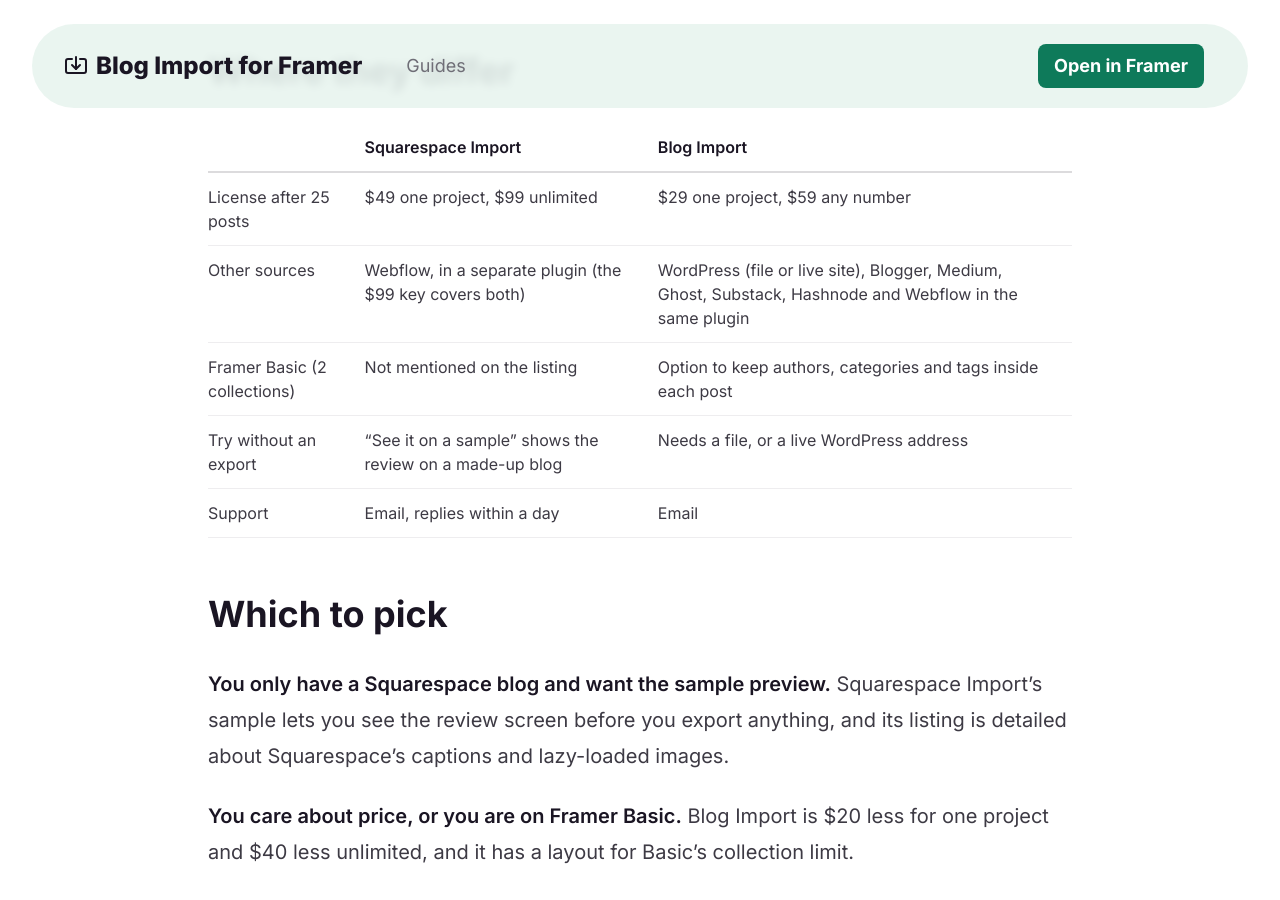
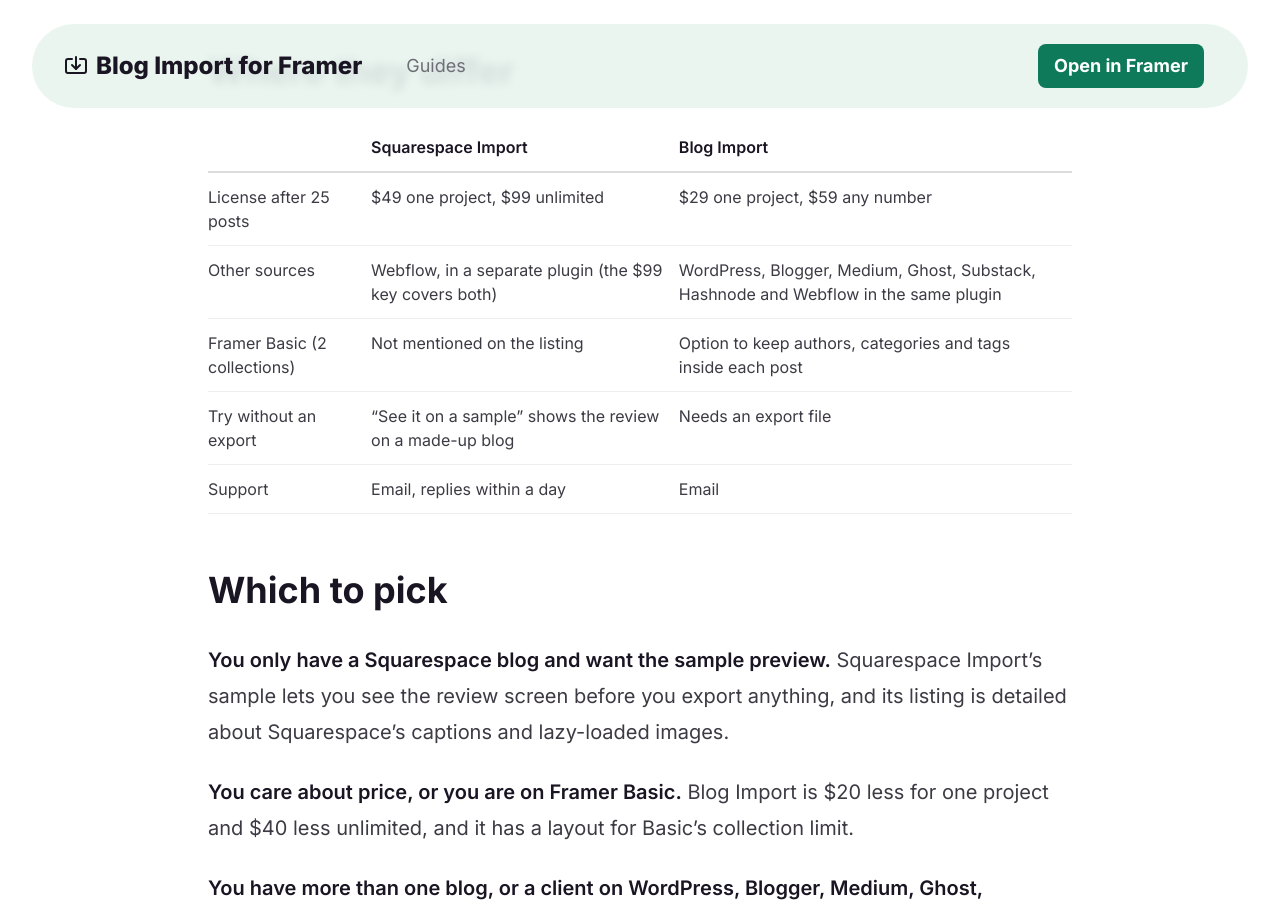
Before and after one commit to keyturnkit/keyturnkit.github.io, a Jekyll site: the page built from guides/squarespace-import-or-blog-import.md, in a window 1280 px wide and 900 px high, scrolled down 983 px. Built offline with Jekyll 4.4.1, drawn with Linux system fonts in a browser that asks for light colours.

Commit message:
Blog Import rc7: WordPress address reading removed, copy says export file only (publish when rc7 is approved, V584)

```diff
--- a/guides/squarespace-import-or-blog-import.md
+++ b/guides/squarespace-import-or-blog-import.md
@@ -20,9 +20,9 @@
 | | Squarespace Import | Blog Import |
 |---|---|---|
 | License after 25 posts | $49 one project, $99 unlimited | $29 one project, $59 any number |
-| Other sources | Webflow, in a separate plugin (the $99 key covers both) | WordPress (file or live site), Blogger, Medium, Ghost, Substack, Hashnode and Webflow in the same plugin |
+| Other sources | Webflow, in a separate plugin (the $99 key covers both) | WordPress, Blogger, Medium, Ghost, Substack, Hashnode and Webflow in the same plugin |
 | Framer Basic (2 collections) | Not mentioned on the listing | Option to keep authors, categories and tags inside each post |
-| Try without an export | "See it on a sample" shows the review on a made-up blog | Needs a file, or a live WordPress address |
+| Try without an export | "See it on a sample" shows the review on a made-up blog | Needs an export file |
 | Support | Email, replies within a day | Email |
 
 ## Which to pick
```
Also changed, not shown: back-issue/index.md (+1 -1 lines), blog-import/index.md (+1 -3 lines), guides/framer-blog-import-plugins-compared.md (+1 -1 lines), guides/wordpress-blog-to-framer.md (+1 -1 lines), second-shooter/index.md (+1 -1 lines).
